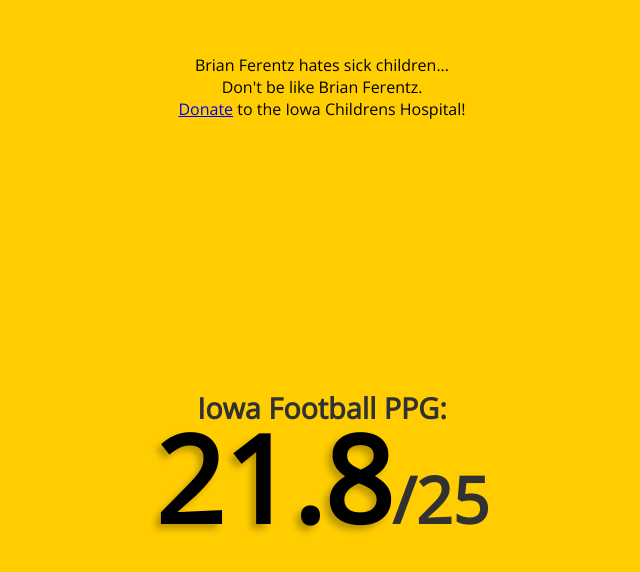
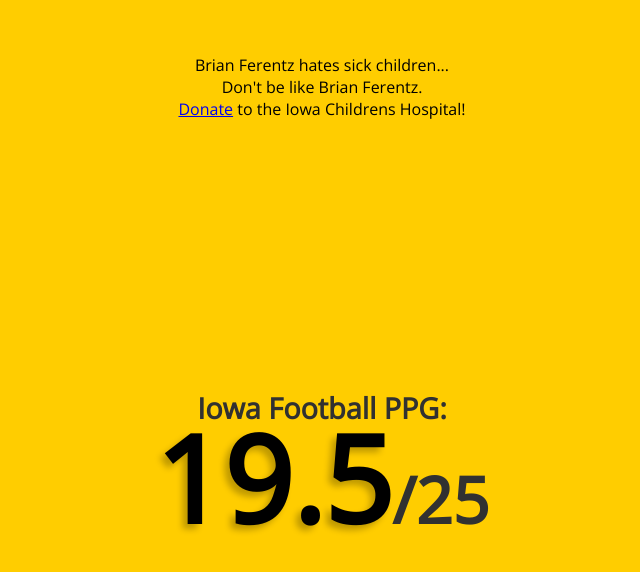
Before and after one commit to ethanholter/FireBrian, a website: page public/index.html in a window 1280 px wide. Shown: the whole page, without its empty margins (318-958 px from the left). Drawn offline with nearby package versions, Linux system fonts and the light colour scheme.

Commit message:
updated PPG

```diff
--- a/public/index.html
+++ b/public/index.html
@@ -12,7 +12,7 @@
   <body>
     <div class="main-container">
       <br><br><div class="donate">Brian Ferentz hates sick children... <br>Don't be like Brian Ferentz.<br><a href="https://donate.dancemarathon.uiowa.edu/payment/3471">Donate</a> to the Iowa Childrens Hospital!</div>
-      <h1 class="main-text">Iowa Football PPG: <br><span class="points-per-game">21.8</span><span class="points-per-game-goal">/25</span></h1>
+      <h1 class="main-text">Iowa Football PPG: <br><span class="points-per-game">19.5</span><span class="points-per-game-goal">/25</span></h1>
     </div>
   </body>
 </html>
```
